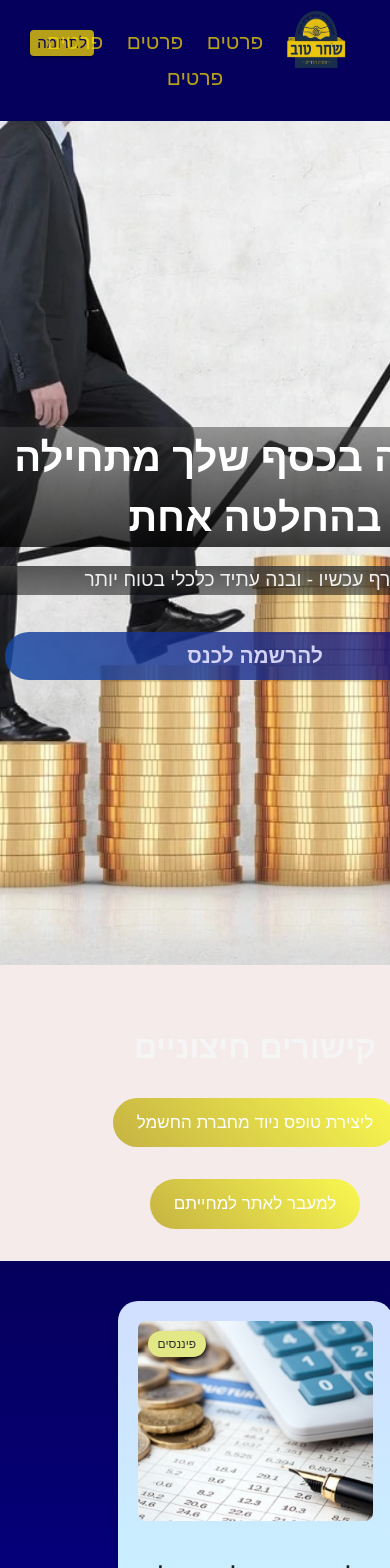
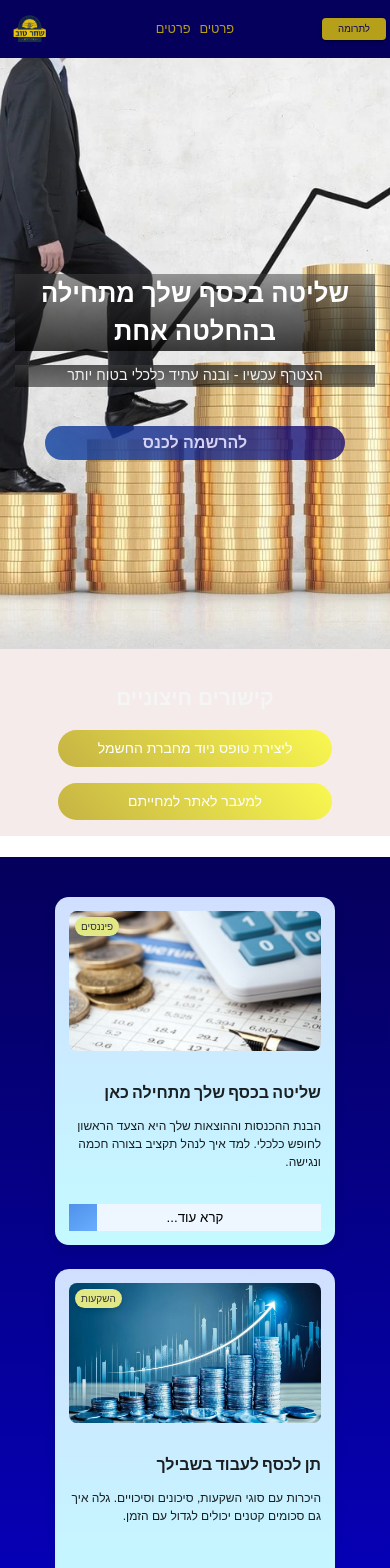
Before and after one commit to Staticaldust/financial-land-page, a React (Vite) app: page / in a window 390 px wide. Shown: the top 1568 px of the page. Built offline with nearby package versions, Linux system fonts and the light colour scheme.

Commit message:
enhance: add responsive styles for various components

```diff
--- a/src/global/forms/sub-form/SubForm.css
+++ b/src/global/forms/sub-form/SubForm.css
@@ -80,3 +80,105 @@
   transform: scale(0.95);
   box-shadow: rgba(133, 189, 215, 0.8784313725) 0px 15px 10px -10px;
 }
+
+/* Tablet Responsive */
+@media screen and (max-width: 768px) {
+  .container {
+    min-width: 320px;
+    max-width: 90%;
+    padding: 20px 25px;
+    min-height: 280px;
+    border-radius: 30px;
+  }
+
+  .heading {
+    font-size: 26px;
+  }
+
+  .form .input {
+    padding: 12px 16px;
+    border-radius: 16px;
+    margin-top: 12px;
+  }
+
+  .form .subscribe-button {
+    font-size: 16px;
+    padding-block: 12px;
+    margin: 16px auto;
+    border-radius: 16px;
+  }
+
+  .form .subscribe-button.validate-form:hover {
+    font-size: 18px;
+  }
+}
+
+/* Mobile Responsive */
+@media screen and (max-width: 480px) {
+  .container {
+    min-width: 280px;
+    max-width: 95%;
+    padding: 18px 20px;
+    min-height: 250px;
+    border-radius: 25px;
+    margin: 15px auto;
+  }
+
+  .heading {
+    font-size: 22px;
+  }
+
+  .form {
+    margin-top: 15px;
+  }
+
+  .form .input {
+    padding: 10px 14px;
+    border-radius: 14px;
+    margin-top: 10px;
+    font-size: 14px;
+  }
+
+  .form .subscribe-button {
+    font-size: 15px;
+    padding-block: 10px;
+    margin: 14px auto;
+    border-radius: 14px;
+  }
+
+  .form .subscribe-button.validate-form:hover {
+    font-size: 16px;
+  }
+}
+
+/* Small Mobile Responsive */
+@media screen and (max-width: 360px) {
+  .container {
+    min-width: 250px;
+    padding: 15px 16px;
+    min-height: 220px;
+    border-radius: 20px;
+  }
+
+  .heading {
+    font-size: 20px;
+  }
+
+  .form .input {
+    padding: 8px 12px;
+    border-radius: 12px;
+    margin-top: 8px;
+    font-size: 13px;
+  }
+
+  .form .subscribe-button {
+    font-size: 14px;
+    padding-block: 8px;
+    margin: 12px auto;
+    border-radius: 12px;
+  }
+
+  .form .subscribe-button.validate-form:hover {
+    font-size: 15px;
+  }
+}
--- a/src/global/image-section/ImageSection.css
+++ b/src/global/image-section/ImageSection.css
@@ -42,3 +42,38 @@
   /* background: linear-gradient(0deg, rgba(0, 0, 0, 0.5), rgba(61, 61, 61, 0.5)); */
   z-index: 1;
 }
+
+/* Tablet Responsive */
+@media screen and (max-width: 768px) {
+  .hero {
+    height: 80vh;
+    background-position: center center;
+  }
+
+  .hero-content {
+    padding: 20px;
+  }
+}
+
+/* Mobile Responsive */
+@media screen and (max-width: 480px) {
+  .hero {
+    height: 70vh;
+    background-position: center center;
+  }
+
+  .hero-content {
+    padding: 15px;
+  }
+}
+
+/* Small Mobile Responsive */
+@media screen and (max-width: 360px) {
+  .hero {
+    height: 60vh;
+  }
+
+  .hero-content {
+    padding: 10px;
+  }
+}
--- a/src/global/image-section/main-text/MainText.css
+++ b/src/global/image-section/main-text/MainText.css
@@ -39,3 +39,62 @@
   transform: scale(1.05);
   box-shadow: 0 0 20px #144fb499;
 }
+
+/* Tablet Responsive */
+@media screen and (max-width: 768px) {
+  .hero-title {
+    font-size: 2rem;
+    margin-bottom: 0.8rem;
+  }
+
+  .hero-subtitle {
+    font-size: 1rem;
+    margin-bottom: 1.5rem;
+  }
+
+  .cta-button {
+    width: 400px;
+    font-size: 1.1rem;
+    padding: 10px 20px;
+  }
+}
+
+/* Mobile Responsive */
+@media screen and (max-width: 480px) {
+  .hero-title {
+    font-size: 1.6rem;
+    margin-bottom: 0.6rem;
+  }
+
+  .hero-subtitle {
+    font-size: 0.9rem;
+    margin-bottom: 1.2rem;
+  }
+
+  .cta-button {
+    width: 300px;
+    font-size: 1rem;
+    padding: 8px 16px;
+    border-radius: 25px;
+  }
+}
+
+/* Small Mobile Responsive */
+@media screen and (max-width: 360px) {
+  .hero-title {
+    font-size: 1.4rem;
+    margin-bottom: 0.5rem;
+  }
+
+  .hero-subtitle {
+    font-size: 0.8rem;
+    margin-bottom: 1rem;
+  }
+
+  .cta-button {
+    width: 250px;
+    font-size: 0.9rem;
+    padding: 6px 12px;
+    border-radius: 20px;
+  }
+}
--- a/src/global/links-section/LinksSection.css
+++ b/src/global/links-section/LinksSection.css
@@ -34,3 +34,67 @@
   transform: scale(1.05);
   box-shadow: 0 0 20px #fcdf00b7;
 }
+
+/* Tablet Responsive */
+@media screen and (max-width: 768px) {
+  .links-section {
+    padding: 1.5rem 2rem;
+  }
+
+  .section-title {
+    font-size: 1.6rem;
+  }
+
+  .links-grid {
+    gap: 1.5rem;
+  }
+
+  .link-button {
+    padding: 10px 20px;
+    font-size: 15px;
+    border-radius: 25px;
+  }
+}
+
+/* Mobile Responsive */
+@media screen and (max-width: 480px) {
+  .links-section {
+    padding: 1rem 1.5rem;
+  }
+
+  .section-title {
+    font-size: 1.3rem;
+  }
+
+  .links-grid {
+    gap: 1rem;
+    flex-direction: column;
+    align-items: center;
+  }
+
+  .link-button {
+    padding: 8px 16px;
+    font-size: 14px;
+    border-radius: 20px;
+    width: 80%;
+    max-width: 300px;
+  }
+}
+
+/* Small Mobile Responsive */
+@media screen and (max-width: 360px) {
+  .links-section {
+    padding: 0.8rem 1rem;
+  }
+
+  .section-title {
+    font-size: 1.1rem;
+  }
+
+  .link-button {
+    padding: 6px 12px;
+    font-size: 13px;
+    border-radius: 18px;
+    width: 90%;
+  }
+}
--- a/src/global/summary-card/SummaryCards.css
+++ b/src/global/summary-card/SummaryCards.css
@@ -180,3 +180,113 @@
     transform: translateX(-99%);
   }
 }
+
+/* Tablet Responsive */
+@media screen and (max-width: 768px) {
+  .card {
+    width: 240px;
+    padding: 16px;
+    border-radius: 16px;
+  }
+
+  .card__img {
+    height: 160px;
+  }
+
+  .card__span {
+    top: 25px;
+    left: 25px;
+    font-size: 11px;
+    padding: 3px 8px;
+  }
+
+  .card-int {
+    height: 200px;
+    padding: 16px 0 0 0;
+  }
+
+  .card-int__title {
+    font-size: 1.1rem;
+    margin-bottom: 8px;
+  }
+
+  .excerpt {
+    font-size: 13px;
+  }
+}
+
+/* Mobile Responsive */
+@media screen and (max-width: 480px) {
+  .card {
+    width: 280px;
+    padding: 14px;
+    border-radius: 14px;
+  }
+
+  .card__img {
+    height: 140px;
+  }
+
+  .card__span {
+    top: 20px;
+    left: 20px;
+    font-size: 10px;
+    padding: 2px 6px;
+  }
+
+  .card-int {
+    height: 180px;
+    padding: 14px 0 0 0;
+  }
+
+  .card-int__title {
+    font-size: 1rem;
+    margin-bottom: 6px;
+  }
+
+  .excerpt {
+    font-size: 12px;
+  }
+
+  .card-int__button {
+    padding: 6px 16px;
+  }
+}
+
+/* Small Mobile Responsive */
+@media screen and (max-width: 360px) {
+  .card {
+    width: 260px;
+    padding: 12px;
+    border-radius: 12px;
+  }
+
+  .card__img {
+    height: 120px;
+  }
+
+  .card__span {
+    top: 18px;
+    left: 18px;
+    font-size: 9px;
+    padding: 2px 5px;
+  }
+
+  .card-int {
+    height: 160px;
+    padding: 12px 0 0 0;
+  }
+
+  .card-int__title {
+    font-size: 0.9rem;
+    margin-bottom: 5px;
+  }
+
+  .excerpt {
+    font-size: 11px;
+  }
+
+  .card-int__button {
+    padding: 5px 14px;
+  }
+}
--- a/src/helpers/navbar.helpers.tsx
+++ b/src/helpers/navbar.helpers.tsx
@@ -15,21 +15,11 @@ export const navbarOptions: NavbarOptionType[] = [
     value: "more details",
     onclick: () => console.log("nav button clicked..."),
   },
-  {
-    label: "פרטים",
-    value: "more details",
-    onclick: () => console.log("nav button clicked..."),
-  },
-  {
-    label: "פרטים",
-    value: "more details",
-    onclick: () => console.log("nav button clicked..."),
-  },
-  {
-    label: "פרטים",
-    value: "more details",
-    onclick: () => console.log("nav button clicked..."),
-  },
+  // {
+  //   label: "פרטים",
+  //   value: "more details",
+  //   onclick: () => console.log("nav button clicked..."),
+  // },
 ];
 
 export const footerOptions: FooterOptionType[] = [
--- a/src/layout/footer/Footer.tsx
+++ b/src/layout/footer/Footer.tsx
@@ -6,7 +6,7 @@ const Footer = () => {
   return (
     <Grid
       container
-      py={3}
+      py={{ xs: 2, sm: 2.5, md: 3 }}
       sx={{
         backgroundColor: "#05005b",
         position: "relative",
@@ -16,8 +16,20 @@ const Footer = () => {
       alignItems="center"
       justifyContent="center"
     >
-      <Grid item px={3} position="absolute" left={0}>
-        <Typography variant="body1" color={YELLOW}>
+      <Grid
+        item
+        px={{ xs: 1, sm: 2, md: 3 }}
+        position="absolute"
+        left={0}
+        sx={{ display: { xs: "none", sm: "block" } }}
+      >
+        <Typography
+          variant="body1"
+          color={YELLOW}
+          sx={{
+            fontSize: { xs: "0.8rem", sm: "0.9rem", md: "1rem" },
+          }}
+        >
           שחר טוב © 2025
         </Typography>
       </Grid>
--- a/src/layout/navbar/Navbar.tsx
+++ b/src/layout/navbar/Navbar.tsx
@@ -11,31 +11,78 @@ const Navbar = () => {
       position="sticky"
       top={0}
       zIndex={2}
-      sx={{ backgroundColor: BLUE }}
-      p={3}
+      sx={{
+        backgroundColor: BLUE,
+        p: { xs: 0.5, sm: 1, md: 1.5 },
+        minHeight: { xs: "auto", sm: "auto", md: "auto" },
+      }}
     >
-      <Grid item position="absolute" top={30} left={30}>
-        <Button
-          variant="contained"
-          size="large"
-          href="https://www.paypal.com/donate/?hosted_button_id=Z3X2K5Q9V6W7G"
-          target="_blank"
-          rel="noopener noreferrer"
-          sx={{ bgcolor: YELLOW, p: 0, color: BLUE }}
+      <Grid
+        item
+        xs={3}
+        sm={2}
+        sx={{
+          display: "flex",
+          alignItems: "center",
+          justifyContent: "flex-start",
+        }}
+      >
+        <Logo />
+      </Grid>
+
+      <Grid
+        item
+        xs={6}
+        sm={8}
+        sx={{
+          display: "flex",
+          justifyContent: "center",
+          alignItems: "center",
+        }}
+      >
+        <Grid
+          container
+          justifyContent="center"
+          alignItems="center"
+          sx={{
+            flexDirection: "row",
+            gap: { xs: 0.3, sm: 0.5, md: 1 },
+            flexWrap: "wrap",
+          }}
         >
-          לתרומה
-        </Button>
-      </Grid>
-      <Grid item xs={12}>
-        <Grid container justifyContent="center" alignItems="center">
           {navbarOptions.map((option, index) => (
             <NavButton key={index} option={option} />
           ))}
         </Grid>
       </Grid>
 
-      <Grid item position="absolute" top={-5} right={30}>
-        <Logo />
+      <Grid
+        item
+        xs={3}
+        sm={2}
+        sx={{
+          display: "flex",
+          alignItems: "center",
+          justifyContent: "flex-end",
+        }}
+      >
+        <Button
+          variant="contained"
+          size="small"
+          href="https://www.paypal.com/donate/?hosted_button_id=Z3X2K5Q9V6W7G"
+          target="_blank"
+          rel="noopener noreferrer"
+          sx={{
+            bgcolor: YELLOW,
+            color: BLUE,
+            fontSize: { xs: "0.6rem", sm: "0.7rem", md: "0.8rem" },
+            px: { xs: 1, sm: 1.5, md: 2 },
+            py: { xs: 0.3, sm: 0.5, md: 0.75 },
+            whiteSpace: "nowrap",
+          }}
+        >
+          לתרומה
+        </Button>
       </Grid>
     </Grid>
   );
--- a/src/layout/navbar/logo/Logo.tsx
+++ b/src/layout/navbar/logo/Logo.tsx
@@ -1,13 +1,16 @@
 import logo from "@/assets/logo.png";
+import { Box } from "@mui/material";
 
 const Logo = () => {
   return (
-    <img
+    <Box
+      component="img"
       src={logo}
       alt="לוגו"
-      style={{
-        height: "90px",
-        width: "90px",
+      sx={{
+        height: { xs: "50px", sm: "70px", md: "90px" },
+        width: { xs: "50px", sm: "70px", md: "90px" },
+        objectFit: "contain",
       }}
     />
   );
--- a/src/layout/navbar/nav-button/NavButton.tsx
+++ b/src/layout/navbar/nav-button/NavButton.tsx
@@ -11,11 +11,21 @@ type NavButtonProps = {
 const NavButton: FC<NavButtonProps> = (option) => {
   const { label, onclick } = option.option;
   return (
-    <Grid item sx={{ display: "inline-block", mx: 1 }}>
+    <Grid
+      item
+      sx={{ display: "inline-block", mx: { xs: 0.2, sm: 0.5, md: 1 } }}
+    >
       <Button
-        size="large"
+        size="small"
         variant="text"
-        sx={{ color: YELLOW, fontSize: "1.3rem", p: 0 }}
+        sx={{
+          color: YELLOW,
+          fontSize: { xs: "0.8rem", sm: "1rem", md: "1.2rem" },
+          p: { xs: 0.2, sm: 0.3, md: 0.5 },
+          whiteSpace: "nowrap",
+          minWidth: "auto",
+          lineHeight: 1,
+        }}
         onClick={onclick}
       >
         {label}
```
